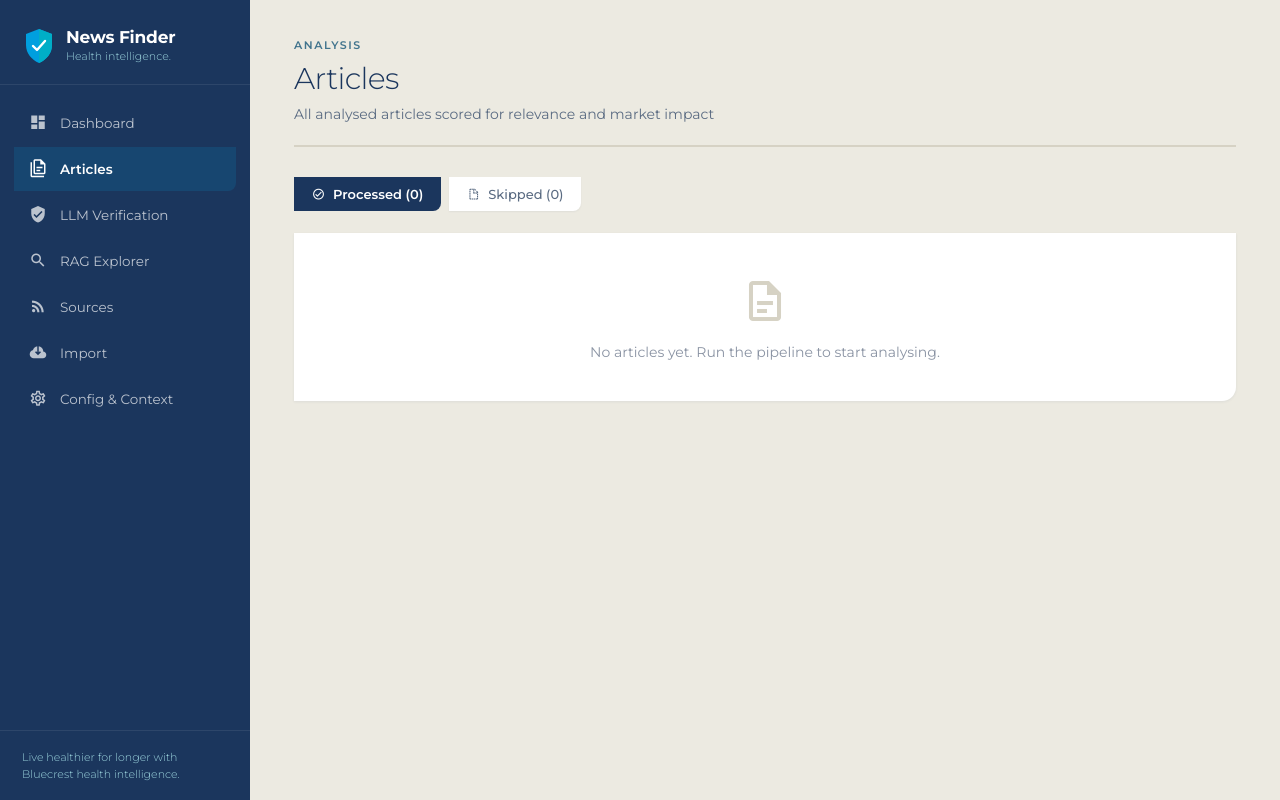
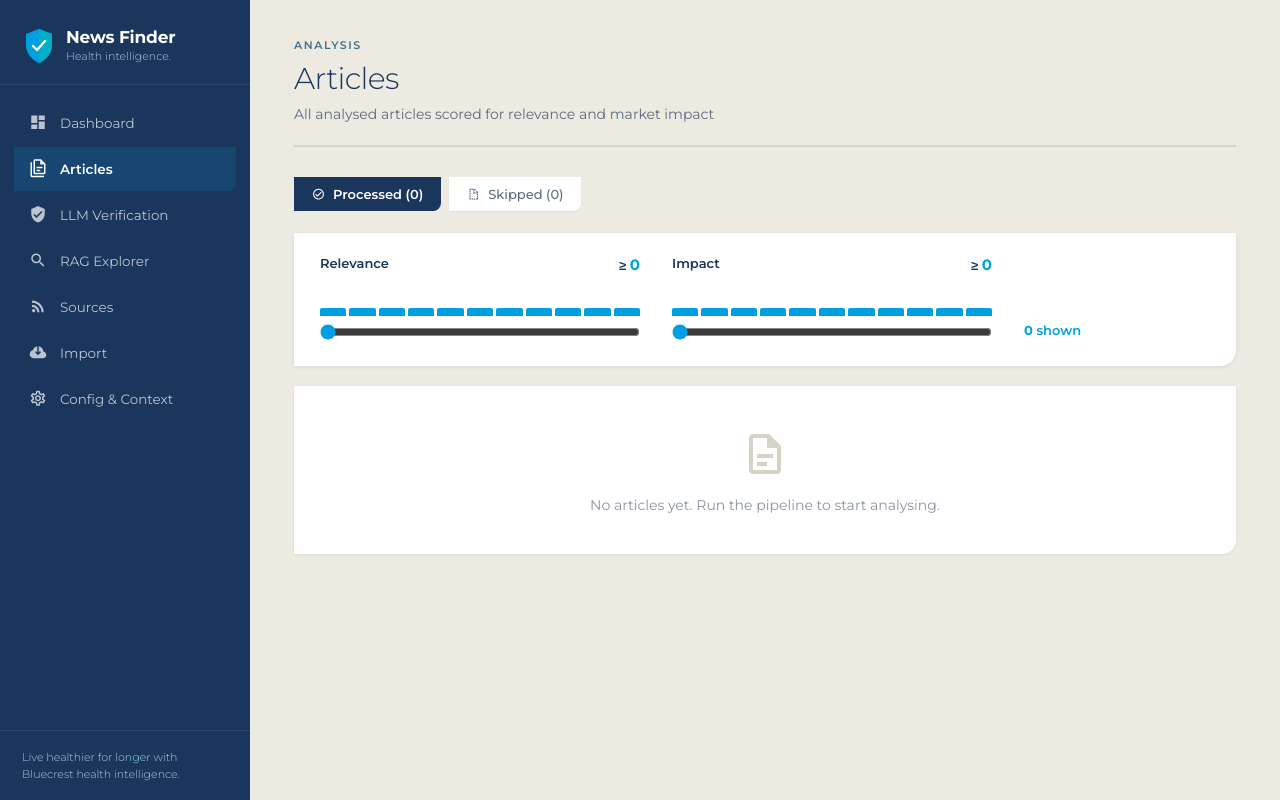
Before and after one commit to crypto-morph/newsfinder, a Flask app: page /articles in a window 1280 px wide. Run offline with Flask 3, Linux system fonts and the light colour scheme; data that the repository does not hold is empty; some libraries are stand-ins or nearby versions.

Commit message:
feat: add score-floor filter with histogram to articles page
Client-side dual-slider filter (relevance + impact) with:
- Mini bar chart showing score distribution per axis
- Bars highlighted when at/above floor threshold
- Live 'N shown' count updates on input
- State persisted in URL params (?rel=6&imp=4)
- Zero round-trips — all filtering in JS

```diff
--- a/src/web/templates/articles.html
+++ b/src/web/templates/articles.html
@@ -2,6 +2,23 @@
 {% set page_title = "Articles" %}
 {% set page_eyebrow = "Analysis" %}
 {% set page_subtitle = "All analysed articles scored for relevance and market impact" %}
+
+{% block extra_head %}
+<style>
+.score-filter{display:flex;gap:32px;align-items:flex-end;background:#fff;
+  border-radius:0 0 16px 0;box-shadow:0 1px 4px rgba(27,54,93,.08);
+  padding:22px 26px;margin-bottom:20px;font-family:Montserrat,sans-serif;}
+.sf-axis{flex:1;max-width:320px;}
+.sf-head{display:flex;justify-content:space-between;font-size:13px;font-weight:600;
+  color:#1b365d;margin-bottom:8px;}
+.sf-head b{color:#009fdf;font-size:15px;}
+.sf-hist{display:flex;gap:3px;height:34px;align-items:flex-end;margin-bottom:8px;}
+.sf-hist span{flex:1;border-radius:2px 2px 0 0;background:#d6d2c4;transition:background .1s;}
+.sf-hist span.on{background:#009fdf;}
+.score-filter input[type=range]{width:100%;accent-color:#009fdf;}
+.sf-count{font-size:13px;font-weight:600;color:#009fdf;white-space:nowrap;padding-bottom:6px;}
+</style>
+{% endblock %}
 
 {% block content %}
 <!-- Tab filters -->
@@ -14,9 +31,24 @@
   </div>
 </div>
 
+<!-- Score floor filter -->
+<div class="score-filter">
+  <div class="sf-axis">
+    <div class="sf-head"><span>Relevance</span><span>≥ <b id="sf-rel-val">0</b></span></div>
+    <div class="sf-hist" id="sf-rel-hist"></div>
+    <input type="range" min="0" max="10" value="0" id="sf-rel">
+  </div>
+  <div class="sf-axis">
+    <div class="sf-head"><span>Impact</span><span>≥ <b id="sf-imp-val">0</b></span></div>
+    <div class="sf-hist" id="sf-imp-hist"></div>
+    <input type="range" min="0" max="10" value="0" id="sf-imp">
+  </div>
+  <div class="sf-count"><b id="sf-count">–</b> shown</div>
+</div>
+
 <!-- Article cards -->
 {% for article in processed %}
-<div class="card" style="padding:22px 24px; margin-bottom:14px; display:grid; grid-template-columns:1fr 190px; gap:24px;">
+<div class="card article-card" data-rel="{{ article.relevance_score | default(0) | int }}" data-imp="{{ article.impact_score | default(0) | int }}" style="padding:22px 24px; margin-bottom:14px; display:grid; grid-template-columns:1fr 190px; gap:24px;">
   <div style="min-width:0;">
     <a href="{{ article.url | default('#') }}" target="_blank" style="font-size:16px; font-weight:600; color:#1b365d; line-height:1.35;">{{ article.title }}</a>
     <div style="font-size:12px; color:#8a93a3; margin:6px 0 12px; font-weight:500;">{{ article.source | default('') }} · {{ article.published_date | default(article.published | default('')) }}</div>
@@ -58,3 +90,49 @@
 </div>
 {% endfor %}
 {% endblock %}
+
+{% block extra_scripts %}
+<script>
+(function(){
+  const rows = [...document.querySelectorAll('[data-rel]')];
+  const relEl=sf('rel'), impEl=sf('imp');
+
+  function sf(k){return {slider:document.getElementById('sf-'+k),
+    val:document.getElementById('sf-'+k+'-val'),hist:document.getElementById('sf-'+k+'-hist')};}
+
+  function buildHist(el,key,floor){
+    const c=Array(11).fill(0); rows.forEach(r=>c[+r.dataset[key]]++);
+    const max=Math.max(1,...c);
+    el.innerHTML=c.map((n,i)=>`<span class="${i>=floor?'on':''}"
+      style="height:${8+n/max*26}px"></span>`).join('');
+  }
+
+  function apply(){
+    const rf=+relEl.slider.value, imf=+impEl.slider.value;
+    relEl.val.textContent=rf; impEl.val.textContent=imf;
+    let shown=0;
+    rows.forEach(r=>{const ok=+r.dataset.rel>=rf && +r.dataset.imp>=imf;
+      r.style.display=ok?'':'none'; if(ok)shown++;});
+    buildHist(relEl.hist,'rel',rf); buildHist(impEl.hist,'imp',imf);
+    document.getElementById('sf-count').textContent=shown;
+  }
+
+  // Read initial values from URL params if present
+  const params = new URLSearchParams(window.location.search);
+  if(params.has('rel')) relEl.slider.value = params.get('rel');
+  if(params.has('imp')) impEl.slider.value = params.get('imp');
+
+  relEl.slider.addEventListener('input', function(){apply(); updateURL();});
+  impEl.slider.addEventListener('input', function(){apply(); updateURL();});
+
+  function updateURL(){
+    const u = new URL(window.location);
+    u.searchParams.set('rel', relEl.slider.value);
+    u.searchParams.set('imp', impEl.slider.value);
+    history.replaceState(null, '', u);
+  }
+
+  apply();
+})();
+</script>
+{% endblock %}
```
